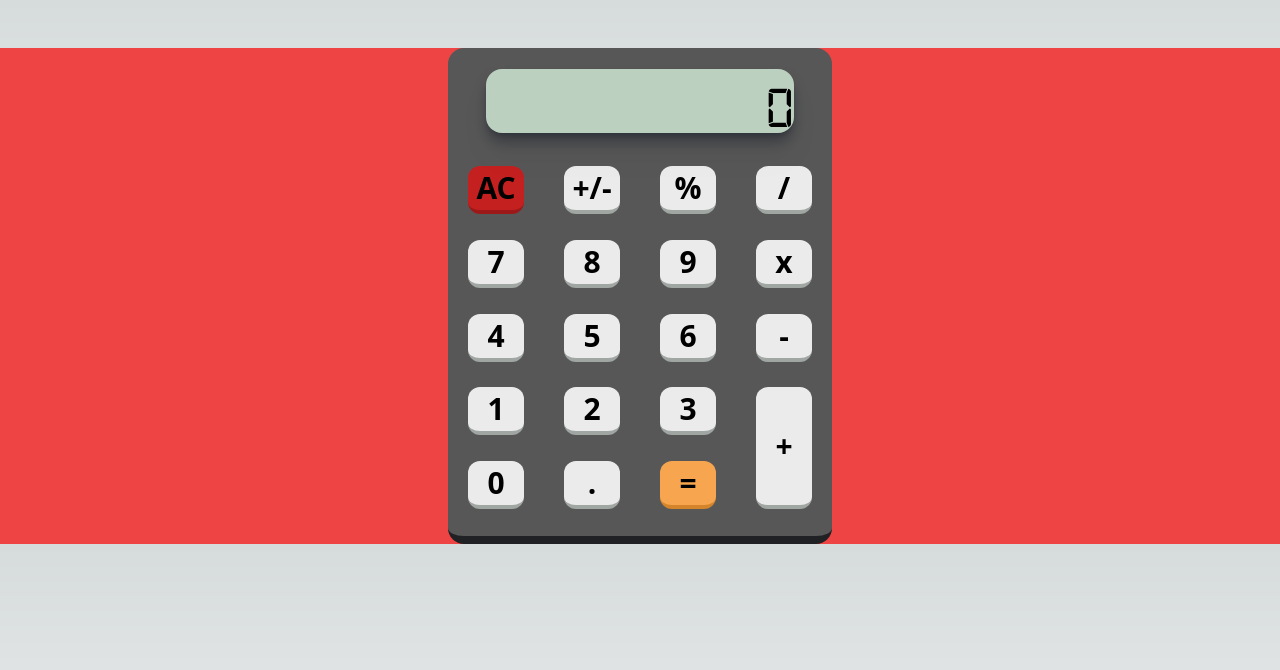
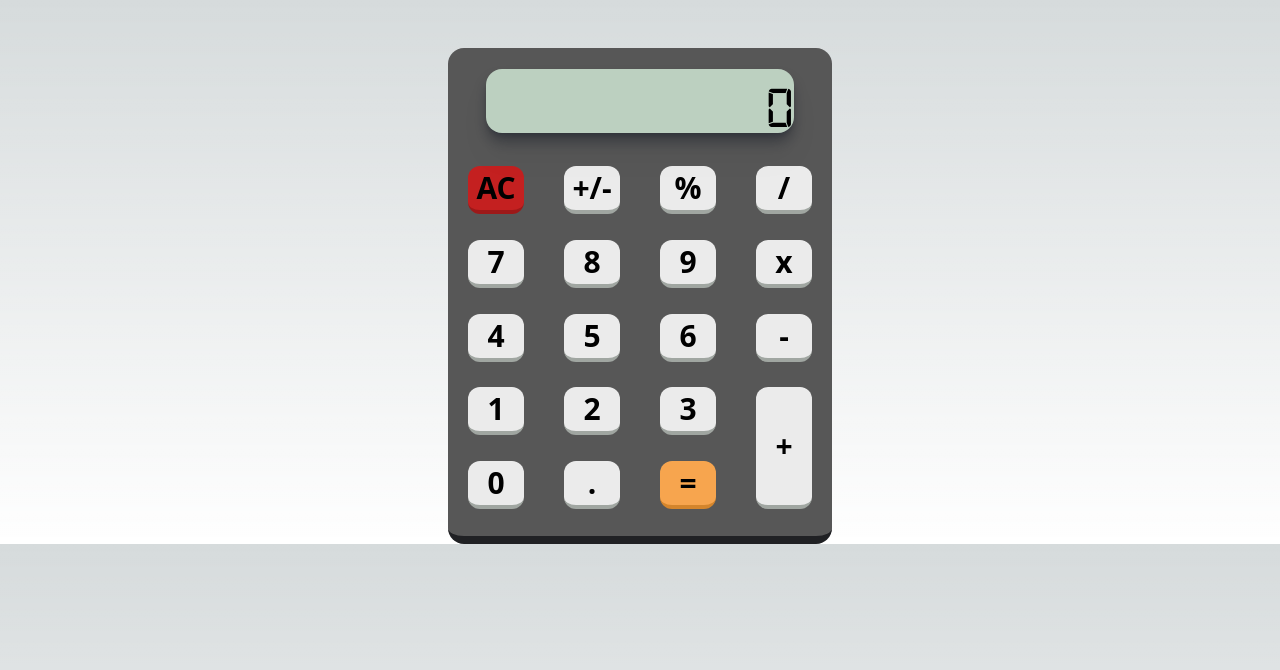
Before and after one commit to LucasGonzalezSwd/Calculadora, a Next.js app in the folder Calculadora/: page / in a window 1280 px wide. Shown: the top 670 px of the page. Built offline with nearby package versions, Linux system fonts and the light colour scheme.

Commit message:
remove bg

```diff
--- a/Calculadora/src/app/page.tsx
+++ b/Calculadora/src/app/page.tsx
@@ -2,7 +2,7 @@
 import './globals.css'
 export default function Calculadora() {
   return (
-    <div className='flex justify-center mt-[3rem] bg-red-500'>
+    <div className='flex justify-center mt-[3rem]'>
        <App/>
     </div>
   )
```
